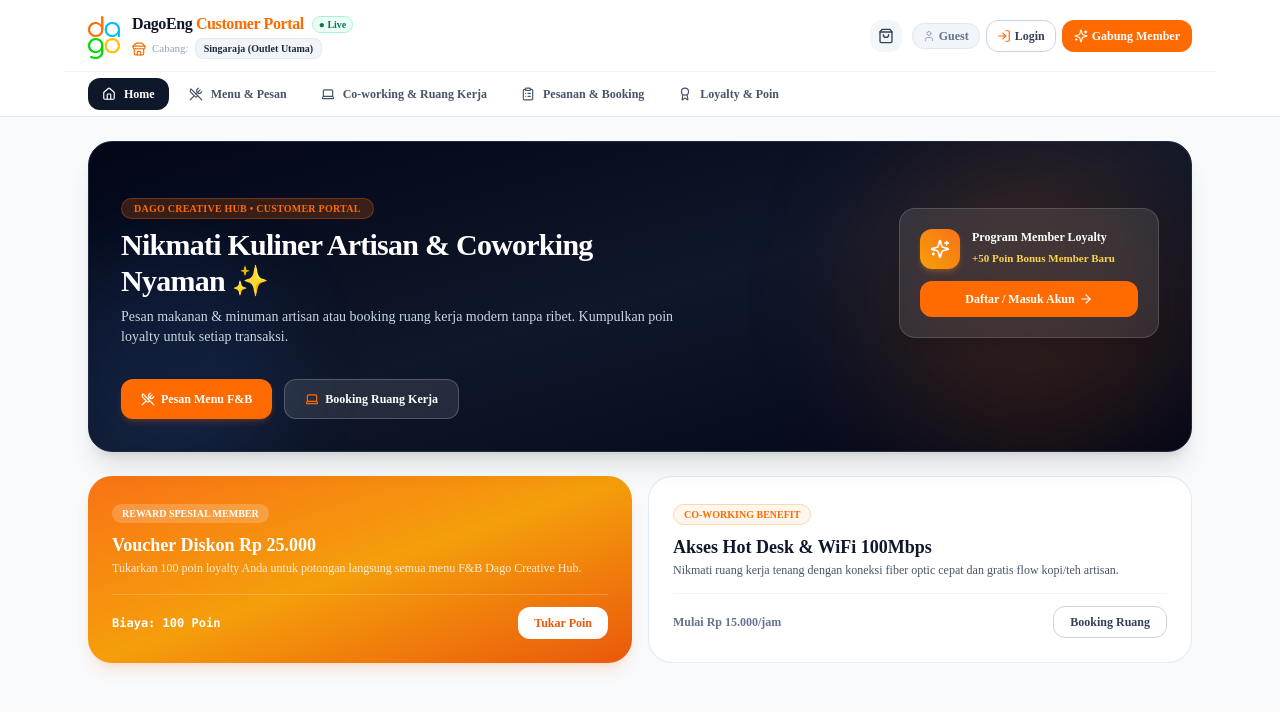
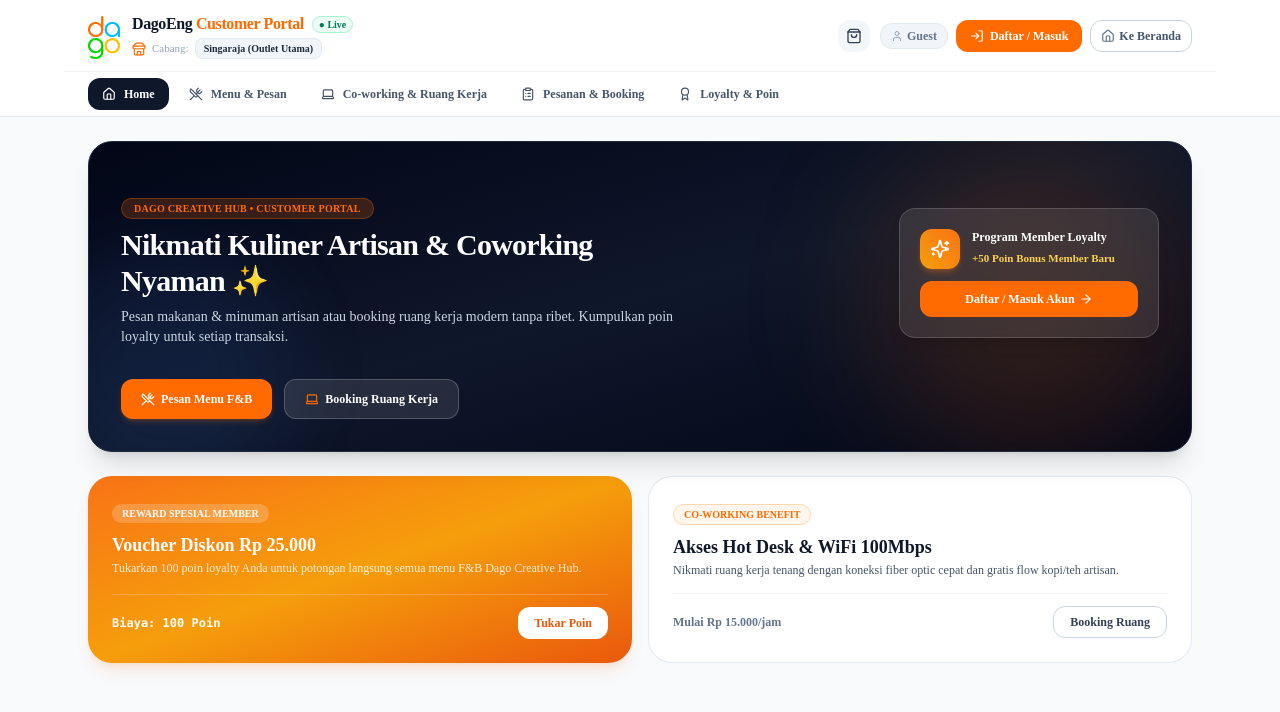
Before and after one commit to Shandi-Aditya/DagoEng-FnB-Management, a Next.js app: page /customer in a window 1280 px wide. Shown: the top 712 px of the page. Built offline with nearby package versions, Linux system fonts and the light colour scheme.

Commit message:
fix(customer-portal): streamline header to single Daftar/Masuk + Ke Beranda, and ensure exit button logs out and redirects to home immediately

```diff
--- a/src/app/(mobile)/customer/page.tsx
+++ b/src/app/(mobile)/customer/page.tsx
@@ -3,7 +3,7 @@
 import React, { useState, useMemo, useEffect, Suspense } from "react";
 import Image from "next/image";
 import Link from "next/link";
-import { useSearchParams } from "next/navigation";
+import { useRouter, useSearchParams } from "next/navigation";
 import { formatCurrencyIDR } from "@/lib/utils";
 import { useAuth } from "@/contexts/AuthContext";
 import { useOutlet } from "@/contexts/OutletContext";
@@ -59,6 +59,7 @@
   Calendar,
   X,
   Crown,
+  LogOut,
 } from "lucide-react";
 import { Button } from "@/components/ui/button";
 import { Input } from "@/components/ui/input";
@@ -75,6 +76,7 @@
 }
 
 function CustomerPortalContent() {
+  const router = useRouter();
   const searchParams = useSearchParams();
   const urlTab = searchParams.get("tab")?.toUpperCase() as CustomerTab | null;
   const initialTab: CustomerTab =
@@ -808,21 +810,21 @@
 
             {/* Guest vs Logged-In Customer Access */}
             {!isCustomerLoggedIn ? (
-              <div className="flex items-center space-x-1.5">
+              <div className="flex items-center space-x-2">
                 <span className="hidden sm:inline-flex items-center space-x-1 text-xs font-bold text-slate-500 bg-slate-100 px-2.5 py-1 rounded-xl border border-slate-200">
                   <User className="w-3 h-3 text-slate-400" />
                   <span>Guest</span>
                 </span>
                 <Link href={`/login?returnTo=${encodeURIComponent(`/customer?tab=${activeTab}`)}&mode=customer`}>
-                  <Button variant="outline" size="sm" className="text-xs h-8 px-2.5 font-bold text-slate-700 hover:text-slate-900 border-slate-300 rounded-xl">
-                    <LogIn className="w-3.5 h-3.5 sm:mr-1 text-brand-orange" />
-                    <span>Login</span>
+                  <Button size="sm" className="text-xs h-8 px-3.5 font-bold bg-brand-orange hover:bg-orange-600 text-white rounded-xl shadow-xs transition-all hover:scale-105 active:scale-95">
+                    <LogIn className="w-3.5 h-3.5 mr-1.5" />
+                    <span>Daftar / Masuk</span>
                   </Button>
                 </Link>
-                <Link href={`/login?returnTo=${encodeURIComponent(`/customer?tab=${activeTab}`)}&mode=register`}>
-                  <Button size="sm" className="text-xs h-8 px-3 font-bold bg-brand-orange hover:bg-orange-600 text-white rounded-xl shadow-xs transition-all hover:scale-105 active:scale-95">
-                    <Sparkles className="w-3.5 h-3.5 sm:mr-1" />
-                    <span>Gabung Member</span>
+                <Link href="/">
+                  <Button variant="outline" size="sm" className="text-xs h-8 px-2.5 font-bold text-slate-600 hover:text-slate-900 border-slate-300 rounded-xl" title="Kembali ke Beranda / Onboarding">
+                    <Home className="w-3.5 h-3.5 sm:mr-1 text-slate-500" />
+                    <span className="hidden sm:inline">Ke Beranda</span>
                   </Button>
                 </Link>
               </div>
@@ -838,12 +840,14 @@
                 <button
                   onClick={async () => {
                     await logout();
-                    showToast("Anda telah keluar dari sesi member.");
+                    showToast("Anda telah berhasil keluar dari sesi member.");
+                    router.push("/");
                   }}
-                  className="p-2 rounded-xl text-slate-400 hover:text-rose-600 hover:bg-rose-50 transition-colors"
-                  title="Keluar / Logout"
+                  className="flex items-center space-x-1.5 px-3 py-1.5 rounded-xl text-slate-600 hover:text-rose-600 hover:bg-rose-50 border border-slate-200 text-xs font-bold transition-all hover:scale-105 active:scale-95"
+                  title="Keluar Sesi & Kembali ke Beranda"
                 >
-                  <LogIn className="w-4 h-4 rotate-180" />
+                  <LogOut className="w-3.5 h-3.5 text-rose-500" />
+                  <span className="hidden sm:inline">Keluar</span>
                 </button>
               </div>
             )}
@@ -2426,11 +2430,19 @@
 
                     {/* Account Actions */}
                     <div className="pt-4 border-t border-slate-100 flex items-center justify-between">
-                      <Link href="/login">
-                        <Button variant="outline" size="sm" className="text-xs font-bold text-slate-700 hover:text-slate-900 rounded-xl border-slate-300">
-                          Ganti Akun / Logout
-                        </Button>
-                      </Link>
+                      <Button
+                        variant="outline"
+                        size="sm"
+                        onClick={async () => {
+                          await logout();
+                          showToast("Anda telah keluar dari sesi member.");
+                          router.push("/");
+                        }}
+                        className="text-xs font-bold text-rose-600 hover:text-rose-700 hover:bg-rose-50 rounded-xl border-rose-200 flex items-center space-x-1.5"
+                      >
+                        <LogOut className="w-3.5 h-3.5" />
+                        <span>Keluar Sesi & Ke Beranda</span>
+                      </Button>
 
                       <Link href="/">
                         <Button variant="ghost" size="sm" className="text-xs font-bold text-brand-orange hover:bg-orange-50 rounded-xl">
```
